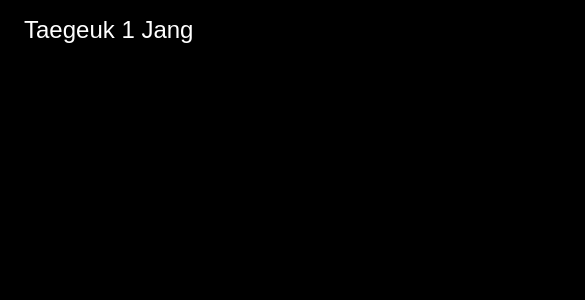
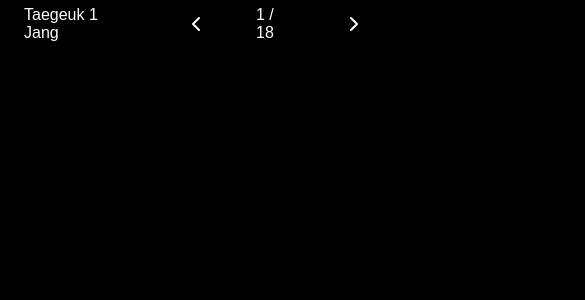
Before and after one commit to olegbl/poomsae-move-by-move, a React (Create React App) app: page / in a window 390 px wide. Shown: the top 300 px of the page, 585 px wide, since content can reach past the window. Built offline with nearby package versions, Linux system fonts and the light colour scheme; the HTML template or start-up script is replaced by a standard one.

Commit message:
More mobile tweaks

```diff
--- a/public/index.html
+++ b/public/index.html
@@ -4,7 +4,7 @@
     <meta charset="utf-8" />
     <meta
       name="viewport"
-      content="width=1280, initial-scale=1.0, maximum-scale=1.0, minimum-scale=1.0, user-scalable=no"
+      content="width=device-width, initial-scale=1.0, maximum-scale=1.0, minimum-scale=1.0, user-scalable=no"
     />
     <meta name="theme-color" content="#000000" />
     <meta name="mobile-web-app-capable" content="yes" />
@@ -16,7 +16,7 @@
     <title>Poomsae</title>
   </head>
   <body>
-    <noscript> You need to enable JavaScript to run this app. </noscript>
+    <noscript>You need to enable JavaScript to run this app.</noscript>
     <div id="root"></div>
   </body>
 </html>
--- a/src/App.tsx
+++ b/src/App.tsx
@@ -288,6 +288,8 @@ export default function App() {
 
   return (
     <div className="container">
+      <div className="controls"></div>
+      <div className="video-container">
         <YouTube
           key={video?.id}
           ref={(playerRef) => {
@@ -295,8 +297,8 @@ export default function App() {
           }}
           videoId={video?.id}
           opts={{
-          width: '1280',
-          height: '720',
+            width: '100%',
+            height: '100%',
             playerVars: {
               // https://developers.google.com/youtube/player_parameters
               autoplay: 1,
@@ -308,6 +310,7 @@ export default function App() {
             },
           }}
         />
+      </div>
       <div className="overlay" onClick={() => {}}>
         <div className="controls">
           <div
--- a/src/styles.css
+++ b/src/styles.css
@@ -5,22 +5,36 @@ body,
   height: 100%;
   margin: 0;
   padding: 0;
+  border: none;
   font-family: sans-serif;
-  font-size: 24px;
+  font-size: 16px;
   background-color: #000000;
   color: #FFFFFF;
 }
 
 .container {
   position: relative;
+  height: 100%;
+  overflow: hidden;
+}
+
+.video-container {
+  position: relative;
   display: flex;
-  width: 1280px;
-  height: 720px;
+  width: 100%;
+  /* KKW's videos have letterboxing */
+  height: calc(100% + 92px);
+  margin-top: -48px;
 }
 
 iframe {
-  padding: 0px;
-  margin: 0px;
+  position: absolute;
+  top: 0;
+  left: 0;
+  right: 0;
+  bottom: 0;
+  padding: 0;
+  margin: 0;
   border: none;
 }
 
@@ -40,8 +54,10 @@ iframe {
 .controls {
   background-color: #000000;
   width: 100%;
+  height: 48px;
   display: flex;
   flex-direction: row;
+  align-items: center;
   justify-content: space-between;
 }
 
@@ -78,4 +94,5 @@ iframe {
   place-items: center;
   align-items: stretch;
   justify-items: stretch;
+  overflow-y: auto;
 }
```
Lines whose indentation alone changed are shown as unchanged.
